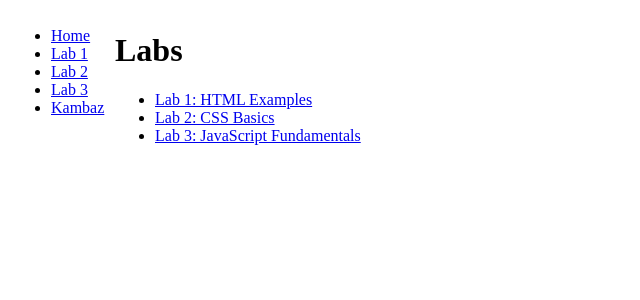
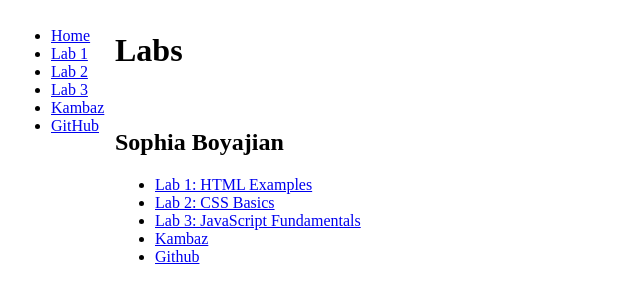
Before and after one commit to sboyajian/kambaz-next-js, a Next.js app: page /labs in a window 1280 px wide. Shown: the top 300 px of the page, without its empty margins (0-640 px from the left). Built offline with nearby package versions, Linux system fonts and the light colour scheme.

Commit message:
Added name to labs page

```diff
--- a/app/labs/TOC.tsx
+++ b/app/labs/TOC.tsx
@@ -23,8 +23,16 @@ export default function TOC() {
         </Link>
       </li>
       <li>
-        <Link href="/" id="wd-lab3-link">
+        <Link href="/" id="wd-kambas-link">
           Kambaz{" "}
+        </Link>{" "}
+      </li>
+      <li>
+        <Link
+          href="https://github.com/sboyajian/kambaz-next-js/tree/main"
+          id="wd-github"
+        >
+          GitHub{" "}
         </Link>{" "}
       </li>
     </ul>
--- a/app/labs/page.tsx
+++ b/app/labs/page.tsx
@@ -3,6 +3,8 @@ export default function labs() {
   return (
     <div id="wd-labs">
       <h1>Labs</h1>
+      <br></br>
+      <h2>Sophia Boyajian</h2>
       <ul>
         <li>
           <Link href="/labs/lab1" id="wd-lab1-link">
@@ -19,6 +21,19 @@ export default function labs() {
             Lab 3: JavaScript Fundamentals{" "}
           </Link>
         </li>
+        <li>
+          <Link href="/" id="wd-kambaz-link">
+            Kambaz{" "}
+          </Link>
+        </li>
+        <li>
+          <Link
+            href="https://github.com/sboyajian/kambaz-next-js/tree/main"
+            id="wd-github"
+          >
+            Github{" "}
+          </Link>
+        </li>
       </ul>
     </div>
   );
```
